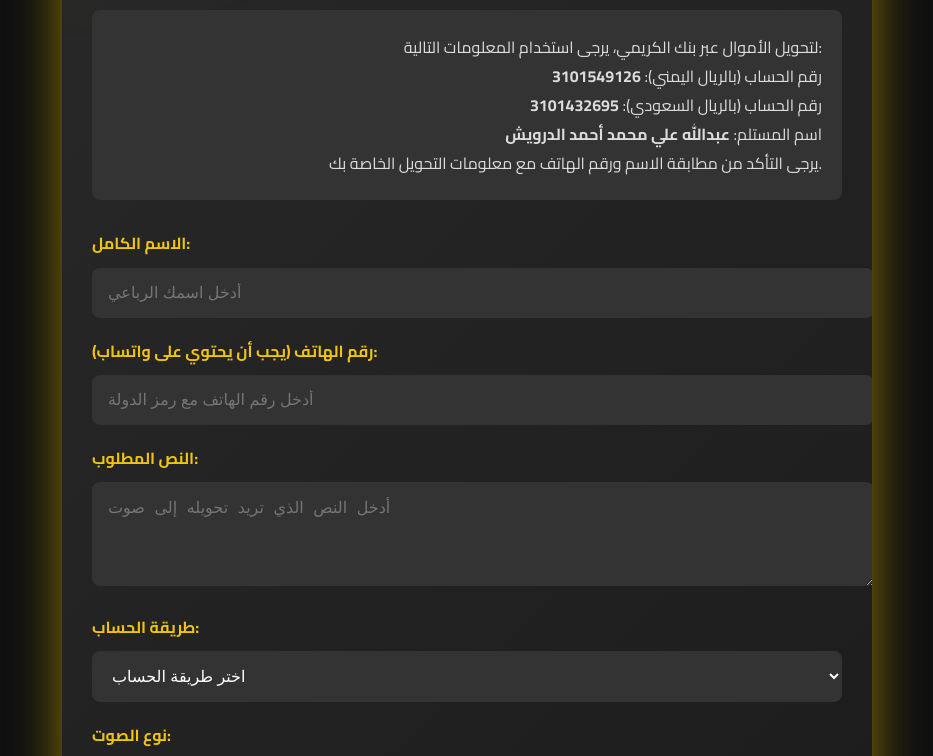
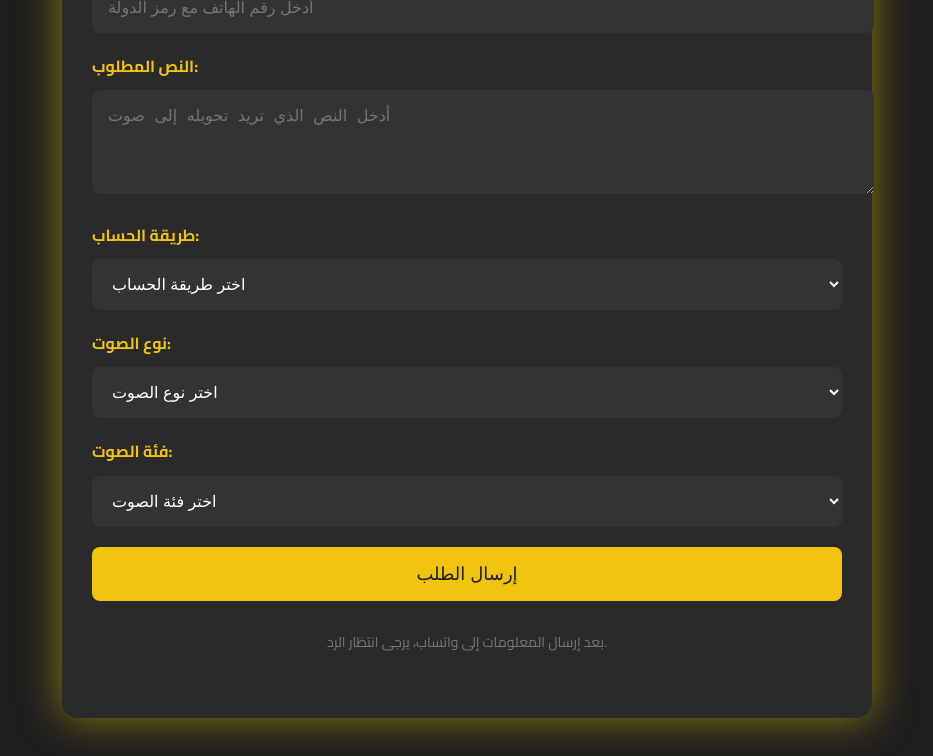
Before and after one commit to DRWISHOW/-, a plain HTML site: page index.html in a window 1280 px wide. Shown: the part 451-1207 px from the top of the page, without its empty margins (173-1106 px from the left). Drawn offline with Linux system fonts and the light colour scheme.

Commit message:
Update index.html

```diff
--- a/index.html
+++ b/index.html
@@ -8,76 +8,32 @@
     <style>
         body {
             font-family: 'Cairo', sans-serif;
-            background-color: #101010;
+            background-color: #1e1e1e;
             color: #fff;
             margin: 0;
             padding: 0;
             line-height: 1.7;
-            overflow-x: hidden;
         }
         .container {
             max-width: 750px;
             margin: 60px auto;
             padding: 30px;
-            background: linear-gradient(135deg, #2a2a2a, #1b1b1b);
+            background-color: #2a2a2a;
             border-radius: 15px;
-            box-shadow: 0 0 50px rgba(255, 215, 0, 0.5);
-            position: relative;
-            overflow: hidden;
-            backdrop-filter: blur(10px);
+            box-shadow: 0 0 40px rgba(255, 215, 0, 0.5);
         }
-
-        /* التموجات المبتكرة */
-        .container:before {
-            content: '';
-            position: absolute;
-            top: -200px;
-            left: -200px;
-            width: 400px;
-            height: 400px;
-            background: radial-gradient(circle, rgba(255, 215, 0, 0.5), transparent 70%);
-            border-radius: 50%;
-            filter: blur(100px);
-            animation: pulse 6s infinite alternate;
-        }
-        .container:after {
-            content: '';
-            position: absolute;
-            bottom: -200px;
-            right: -200px;
-            width: 300px;
-            height: 300px;
-            background: radial-gradient(circle, rgba(255, 215, 0, 0.5), transparent 70%);
-            border-radius: 50%;
-            filter: blur(100px);
-            animation: pulse 8s infinite alternate;
-        }
-
-        @keyframes pulse {
-            0% {
-                transform: scale(1);
-            }
-            100% {
-                transform: scale(1.2);
-            }
-        }
-
         h1 {
             font-family: 'Cairo', sans-serif;
             color: #f1c40f;
             text-align: center;
             margin-bottom: 30px;
-            font-size: 3em;
-            z-index: 1;
-            position: relative;
+            font-size: 2.6em;
         }
         label {
             display: block;
             margin-bottom: 10px;
             color: #f1c40f;
             font-weight: bold;
-            z-index: 1;
-            position: relative;
         }
         input, select, textarea {
             width: 100%;
@@ -89,8 +45,6 @@
             color: #fff;
             font-size: 16px;
             transition: all 0.3s ease;
-            z-index: 1;
-            position: relative;
         }
         input:focus, select:focus, textarea:focus {
             background-color: #444;
@@ -107,20 +61,9 @@
             font-size: 18px;
             transition: background-color 0.3s ease;
             width: 100%;
-            z-index: 1;
-            position: relative;
         }
         button:hover {
             background-color: #d4ac0d;
-        }
-        .note {
-            font-size: 14px;
-            color: #bbb;
-            margin-top: -10px;
-            margin-bottom: 20px;
-            text-align: center;
-            z-index: 1;
-            position: relative;
         }
         .footer {
             text-align: center;
@@ -128,55 +71,12 @@
             font-size: 14px;
             color: #777;
             padding-bottom: 20px;
-            z-index: 1;
-            position: relative;
-        }
-        .payment-info {
-            background-color: #333;
-            padding: 20px;
-            border-radius: 8px;
-            margin-bottom: 30px;
-            text-align: right;
-            line-height: 1.5;
-            z-index: 1;
-            position: relative;
-        }
-        .payment-info p {
-            margin: 5px 0;
-            color: #ddd;
-        }
-        .logo {
-            display: flex;
-            justify-content: center;
-            margin-bottom: 30px;
-            z-index: 1;
-            position: relative;
-        }
-        .logo img {
-            width: 140px;
-            height: auto;
-            border-radius: 10px;
-            border: 3px solid #f1c40f;
-            transition: transform 0.5s ease;
-        }
-        .logo img:hover {
-            transform: scale(1.1);
         }
     </style>
 </head>
 <body>
     <div class="container">
-        <div class="logo">
-            <img src="logo.png" alt="شعار عبدالله الدرويش">
-        </div>
         <h1>خدمة التعليق الصوتي من عبدالله الدرويش</h1>
-        <div class="payment-info">
-            <p>لتحويل الأموال عبر بنك الكريمي، يرجى استخدام المعلومات التالية:</p>
-            <p>رقم الحساب (بالريال اليمني): <strong>3101549126</strong></p>
-            <p>رقم الحساب (بالريال السعودي): <strong>3101432695</strong></p>
-            <p>اسم المستلم: <strong>عبدالله علي محمد أحمد الدرويش</strong></p>
-            <p>يرجى التأكد من مطابقة الاسم ورقم الهاتف مع معلومات التحويل الخاصة بك.</p>
-        </div>
         <form id="voiceForm">
             <label for="name">الاسم الكامل:</label>
             <input type="text" id="name" name="name" required placeholder="أدخل اسمك الرباعي">
@@ -217,4 +117,28 @@
             <button type="submit">إرسال الطلب</button>
         </form>
         <div class="footer">
-            <p>!بعد إرسال المعلومات إلى واتساب يرجى الإنتظار حتى الرد وإعلامكم بالسعر الإجمالي... وشكراً لزيارتك</
+            <p>بعد إرسال المعلومات إلى واتساب، يرجى انتظار الرد.</p>
+        </div>
+    </div>
+
+    <script>
+        document.getElementById('voiceForm').addEventListener('submit', function(event) {
+            event.preventDefault();
+
+            // جمع القيم من النموذج
+            const name = document.getElementById('name').value;
+            const phone = document.getElementById('phone').value;
+            const text = document.getElementById('text').value;
+            const duration = document.getElementById('duration').value;
+            const voiceStyle = document.getElementById('voice-style').value;
+            const voiceTone = document.getElementById('voice-tone').value;
+
+            // إنشاء رابط واتساب
+            const whatsappLink = `https://wa.me/966${phone}?text=الاسم%20الكامل:%20${name}%0Aالنص%20المطلوب:%20${text}%0Aطريقة%20الحساب:%20${duration}%0Aنوع%20الصوت:%20${voiceStyle}%0افئة%20الصوت:%20${voiceTone}`;
+
+            // فتح رابط واتساب
+            window.open(whatsappLink, '_blank');
+        });
+    </script>
+</body>
+</html>
```
